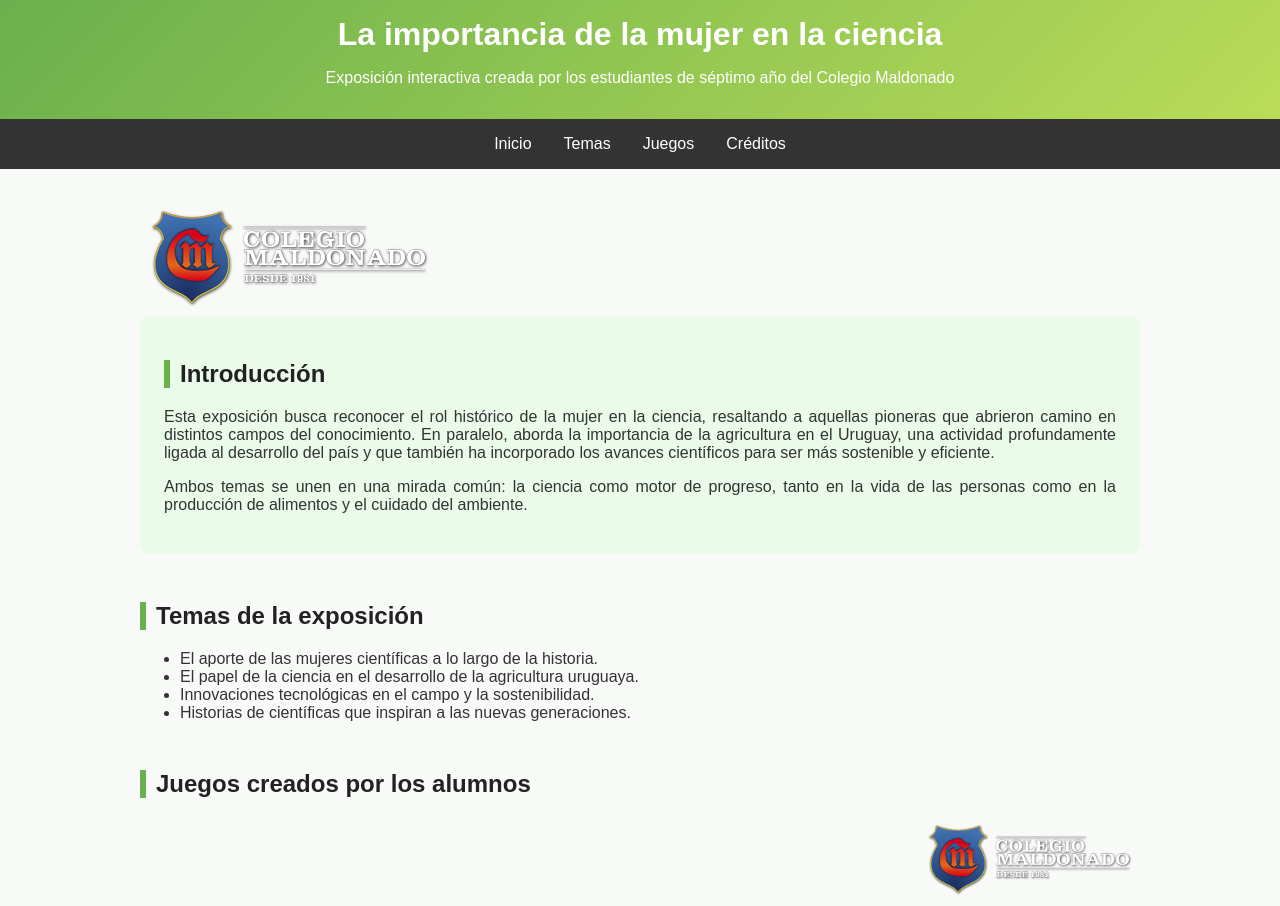
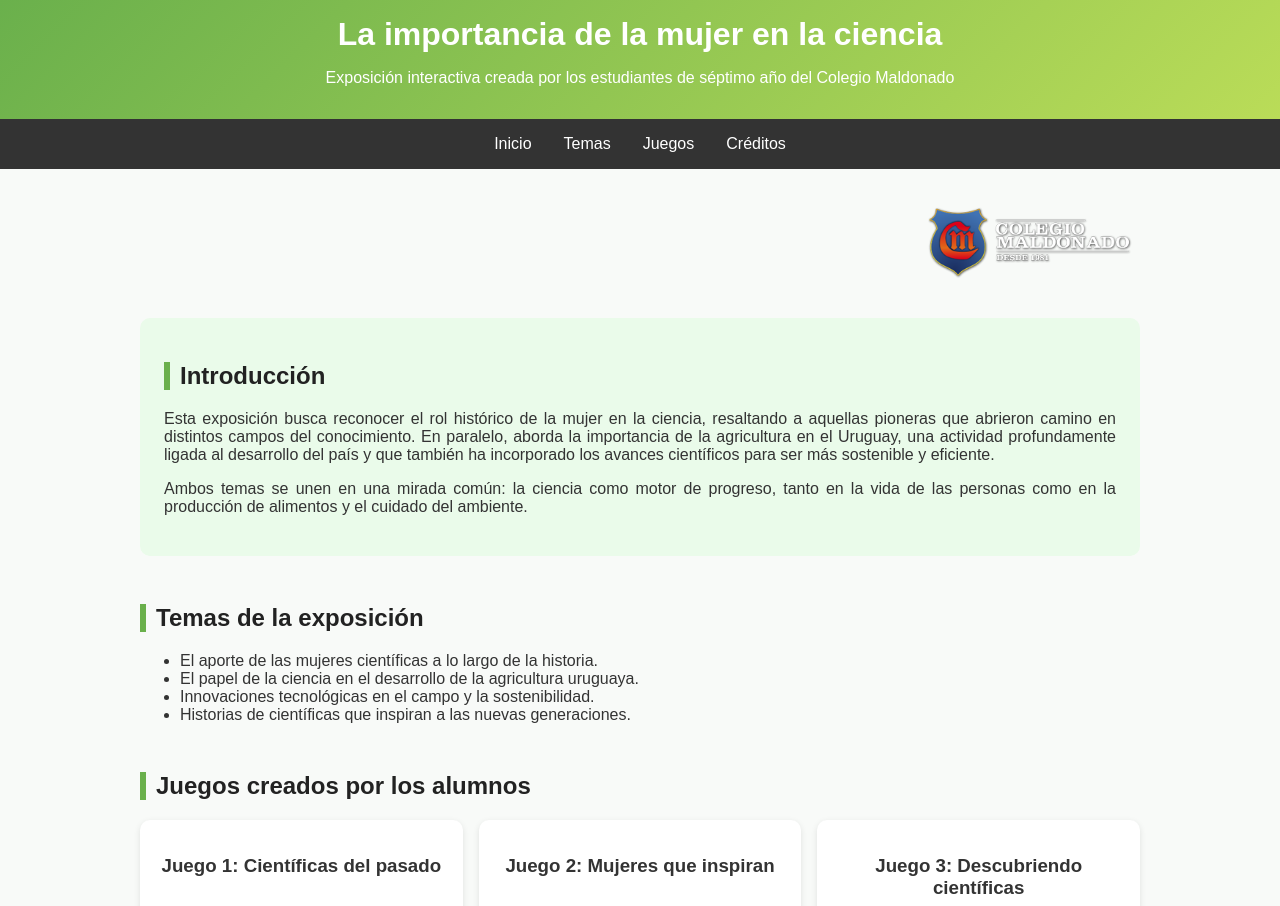
Before and after one commit to puntaLab/ColegioMaldonado2025, a plain HTML site: page index.html in a window 1280 px wide. Shown: the top 906 px of the page. Drawn offline with Linux system fonts and the light colour scheme; grey boxes are pictures that could not be loaded.

Commit message:
Refactor logo placement in index.html
Moved logo image into a div for better structure.

```diff
--- a/index.html
+++ b/index.html
@@ -143,9 +143,9 @@
     <a href="#creditos">Créditos</a>
   </nav>
 
-  <main>
-
-    <img src="logo%20Colegio%20Maldonado.png" alt="Logo Colegio Maldonado">
+  <main>      <div class="logo">
+        <img src="logo%20Colegio%20Maldonado.png" alt="Logo Colegio Maldonado">
+      </div>
     <section id="inicio" class="intro">
       <h2>Introducción</h2>
       <p>Esta exposición busca reconocer el rol histórico de la mujer en la ciencia, resaltando a aquellas pioneras que abrieron camino en distintos campos del conocimiento. En paralelo, aborda la importancia de la agricultura en el Uruguay, una actividad profundamente ligada al desarrollo del país y que también ha incorporado los avances científicos para ser más sostenible y eficiente.</p>
@@ -164,9 +164,7 @@
 
     <section id="juegos">
       <h2>Juegos creados por los alumnos</h2>
-      <div class="logo">
-        <img src="logo%20Colegio%20Maldonado.png" alt="Logo Colegio Maldonado">
-      </div>
+
       <div class="juegos">
         <div class="juego">
           <h3>Juego 1: Científicas del pasado</h3>
@@ -197,6 +195,9 @@
     <section id="creditos">
       <h2>Créditos</h2>
       <p>Proyecto creado por los estudiantes de la unidad curricular <strong>Ciencias de la Computación</strong>, bajo la guía de la profesora <strong>María de los Ángeles Kapek</strong> y del profesor <strong>Matías Fernández</strong>.</p>
+          <div class="logo">
+        <img src="logo%20Colegio%20Maldonado.png" alt="Logo Colegio Maldonado">
+      </div>
     </section>
   </main>
 
```
